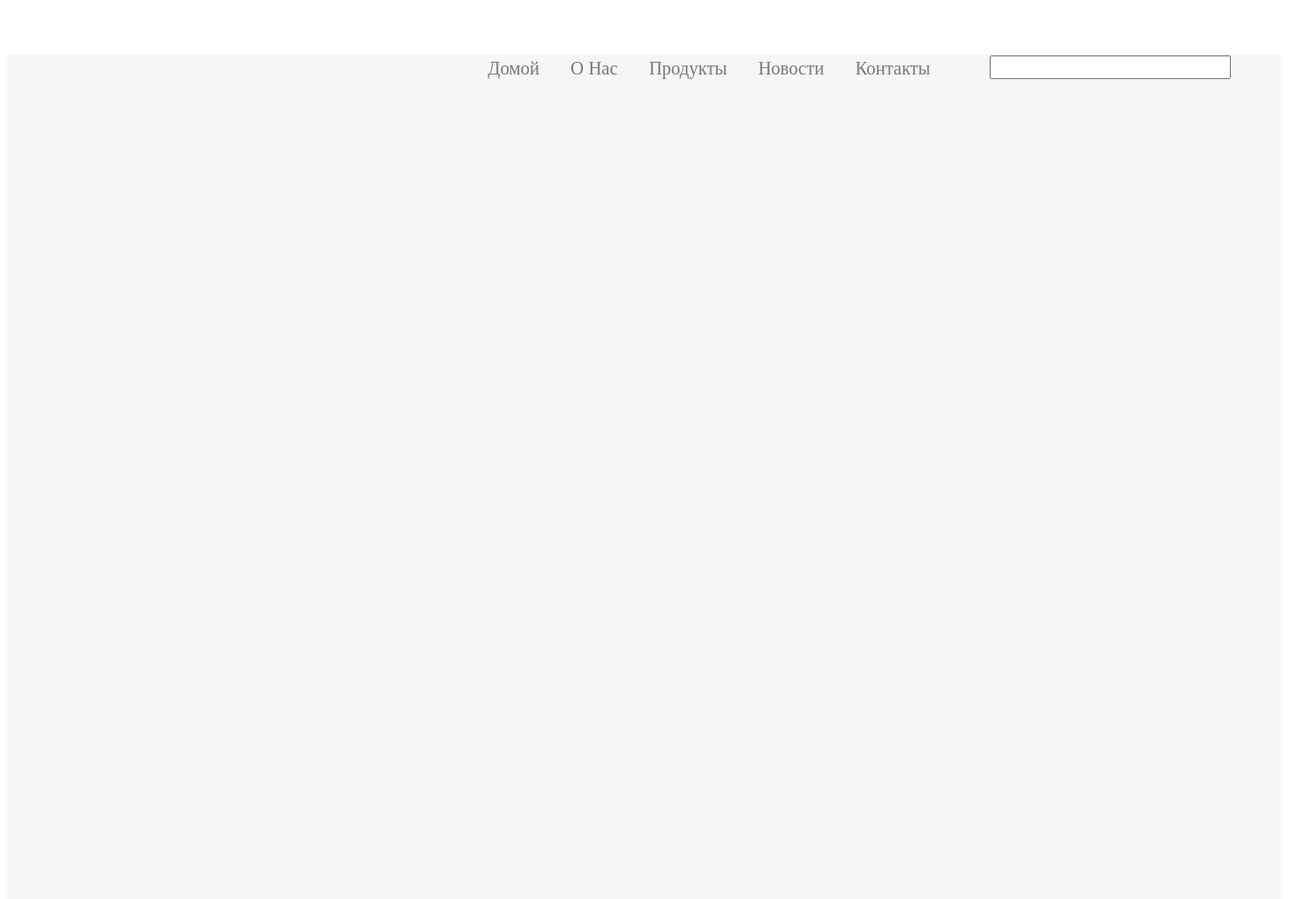
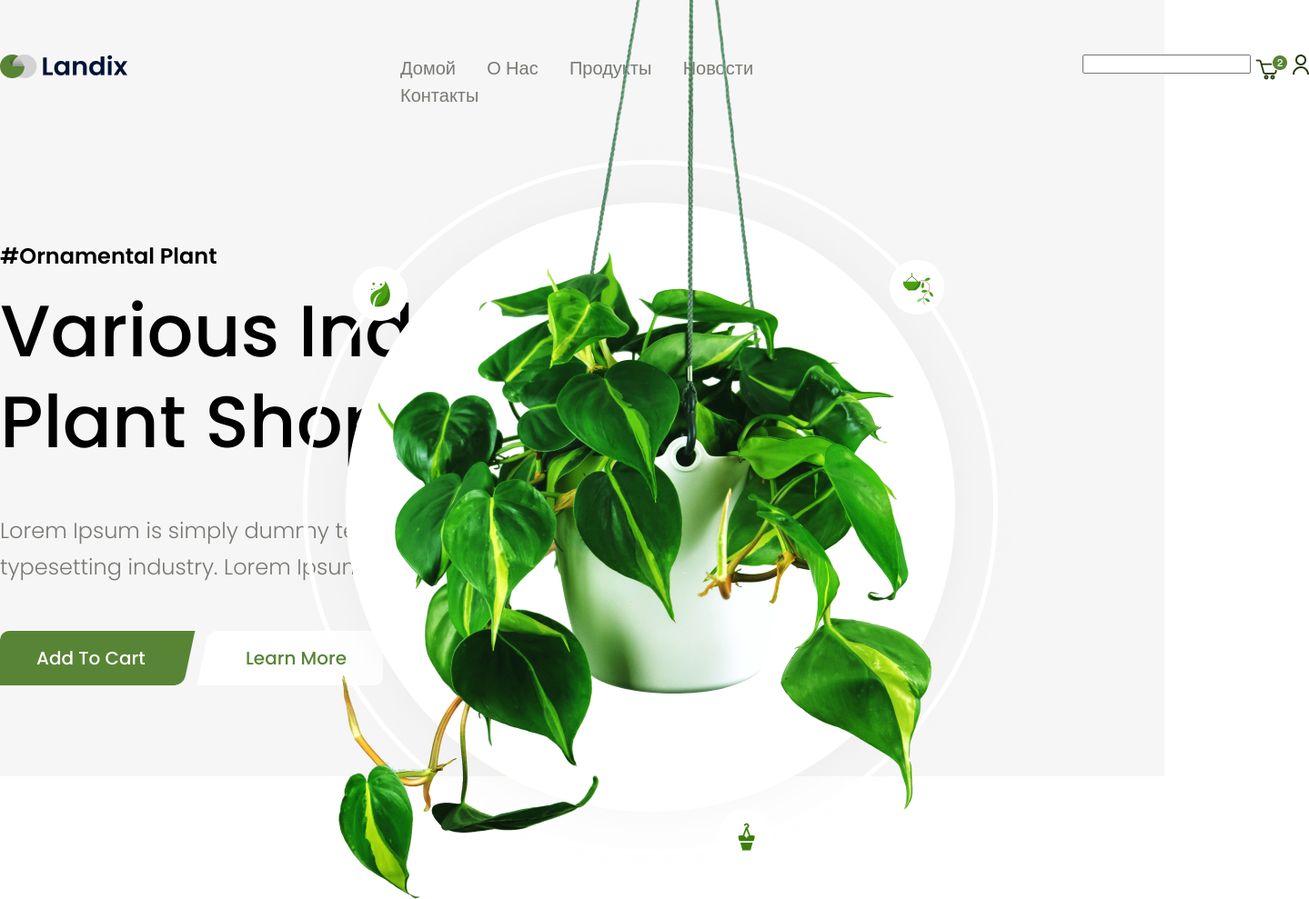
Before and after one commit to adammilligan/plantsgop, a plain HTML site: page index.html in a window 1280 px wide. Shown: the top 989 px of the page at 91% size, 1439 px wide, since content can reach past the window. Drawn offline with nearby package versions, Linux system fonts and the light colour scheme.

Commit message:
add files

```diff
--- a/assets/styles/style.css
+++ b/assets/styles/style.css
@@ -1,16 +1,18 @@
-*{font-family: poppins;}
 
 body{
-
+    margin: 0;
+    padding: 0;
+    font-family: poppins, sans-serif;
+}
+.header_wrapper{
+    position: relative;
 }
 .header{
-    color: #F6F6F6;
+    background-color: #F6F6F6;
     display: flex;
-    margin-top: 60px;
 }
 .header_menu-logo{
     width: 15%;
-    margin-left: 110px;
 }
 .header_menu-items{
     width: 70%;
@@ -20,7 +22,8 @@ body{
 .header_menu-right{
     width: 15%;
     display: flex;
-    padding-right: 110px;
+    margin-left: 270px;
+    justify-content: space-between;
 }
 .header_menu-item{
     margin-right: 30px;
@@ -29,6 +32,11 @@ body{
     font-size: 20px;
     line-height: 30px;
 }
+
+.header_menu-item:last-child {
+    margin-right: 0;
+}
+
 .header_menu-item:hover{
     color: #588535;
 }
@@ -36,10 +44,110 @@ body{
 .container {
     min-width: 1400px;
     max-width: 1700px;
-    height: 1500px;
-    margin: auto;
-    background-color: #F6F6F6;
+    width: 90%;
+    margin: 0 auto;
 }
 .container-header{
+    padding-top: 60px;
     display: flex;
 }
+.header_button-icon{
+    margin-right: 5px;
+}
+.banner-text{
+    color: black;
+    padding-top: 150px;
+}
+.banner_tag{
+    font-size: 24px;
+    font-weight: 600;
+}
+.banner_description{
+    font-size: 80px;
+    line-height: 100px;
+    margin-top: 20px;
+    font-weight: 500;
+}
+.banner_about{
+    font-size: 24px;
+    line-height: 40px;
+    margin-top: 50px;
+    font-weight: 300;
+    color: #777A73;
+}
+.main_banner-about{
+    width: 50%;
+}
+.main_banner{
+    background-color: #F6F6F6;
+    padding-bottom: 100px; //TODO
+}
+.main_button{
+    margin-top: 50px;
+    text-decoration: none;
+    user-select: none;
+    outline: none;
+    font-size: 20px;
+    font-weight: 500;
+    height: 60px;
+    display: inline-flex;
+    justify-content: center;
+    align-items: center;
+    padding: 0 33px;
+    position: relative;
+}
+
+.main_button_wrapper {
+}
+
+
+.main_button-cart {
+    color: #ffffff;
+    background-color: #588535;
+    margin-right: 20px;
+    border-top-left-radius: 10px;
+    padding-left: 40px;
+}
+.main_button-cart::after{
+    height: 60px;
+    width: 60px;
+    background-color: #588535;
+    transform: skewX(-12deg);
+    content: '';
+    border-bottom-right-radius: 10px;
+    position: absolute;
+    right: -15px;
+    top: 0;
+}
+.button-text{
+    z-index: 1;
+}
+
+.main_button-more{
+    color: #588535;
+    background-color: #ffffff;
+    border-bottom-right-radius: 10px;
+    margin-left: 20px;
+    padding-right: 40px;
+}
+.main_button-more::after {
+    height: 60px;
+    width: 60px;
+    background-color: #ffffff;
+    transform: skewX(-12deg);
+    content: '';
+    border-top-left-radius: 10px;
+    position: absolute;
+    left: -14px;
+    top: 0;
+}
+.main_banner-picture {
+    width: 50%;
+    background-image: url("../images/mainplant.png");
+    background-size: cover;
+    position: absolute;
+    width: 850px;
+    height: 991px;
+    top: 0;
+    right: 140px;
+}
--- a/index.html
+++ b/index.html
@@ -1,15 +1,17 @@
 <!Doctype HTML>
 
 <head>
-    <link rel="preconnect" href="https://fonts.googleapis.com">
-    <link rel="preconnect" href="https://fonts.gstatic.com" crossorigin>
-    <link href="https://fonts.googleapis.com/css2?family=Poppins:wght@400;700&display=swap" rel="stylesheet">
-    <link rel="stylesheet" href="assets/styles/style.css">
     <meta charset="UTF-8">
 	<meta name="viewport" content="width=device-width, initial-scale=1.0">
 	<meta http-equiv="X-UA-Compatible" content="ie=edge">
+    <link rel="preconnect" href="https://fonts.googleapis.com">
+    <link rel="preconnect" href="https://fonts.gstatic.com" crossorigin>
+    <link href="https://fonts.googleapis.com/css2?family=Poppins:wght@200;300;400;500;600;700&display=swap" rel="stylesheet">
+    <link rel="stylesheet" href="https://cdnjs.cloudflare.com/ajax/libs/meyer-reset/2.0/reset.min.css" integrity="sha512-NmLkDIU1C/C88wi324HBc+S2kLhi08PN5GDeUVVVC/BVt/9Izdsc9SVeVfA1UZbY3sHUlDSyRXhCzHfr6hmPPw==" crossorigin="anonymous" referrerpolicy="no-referrer" />
+    <link rel="stylesheet" href="assets/styles/style.css">
 </head>
 <body>
+    <div class="header_wrapper">
         <header class="header">
             <div class="container container-header">
                 <a href="" class="header_menu-logo"><img src="assets/images/logo.png" alt="" class="header_menu-img"></a>
@@ -21,25 +23,36 @@
                     <a href="" class="header_menu-item">Контакты</a>
                 </nav>
                 <div class="header_menu-right">
-
-
                     <div class="header_button-icon">
                         <input type="text" class="search">
                     </div>
-
-
                     <a href="" class="header_button-icon">
                          <img src="assets/images/basket.png" alt="" class="basket_img">
                     </a>
-
-
                     <a href="" class="header_button-icon">
                          <img src="assets/images/User.png" alt="" class="login_img">
                     </a>
-
-
+                    </div>
+        </div>
+        </header>
+        <main class="main_banner">
+            <div class="container container-main">
+                 <div class="main_banner-about">
+                        <div class="banner-text">
+                            <p class="banner_tag">#Ornamental Plant</p>
+                            <p class="banner_description">Various Indoor <br> Plant Shop</p>
+                            <p class="banner_about">Lorem Ipsum is simply dummy text of the printing and <br>typesetting industry. Lorem Ipsum has been.</p>
+                        </div>
+                        <div class="main_button_wrapper">
+                            <a href="" class="main_button main_button-cart"><span class="button-text">Add To Cart</span></a>
+                            <a href="" class="main_button main_button-more"><span class="button-text">Learn More</span></a>
+                        </div>
                 </div>
             </div>
 
-    </header>
+        </main>
+        <div class="main_banner-picture"></div>
+    </div>
+
+
 </body>
```
Also changed, not shown: assets/images/Logo.png (added), assets/images/User.png (added), assets/images/basket.png (added), assets/images/mainplant.png (added), assets/images/search.png (added). Lines whose indentation alone changed are shown as unchanged.
